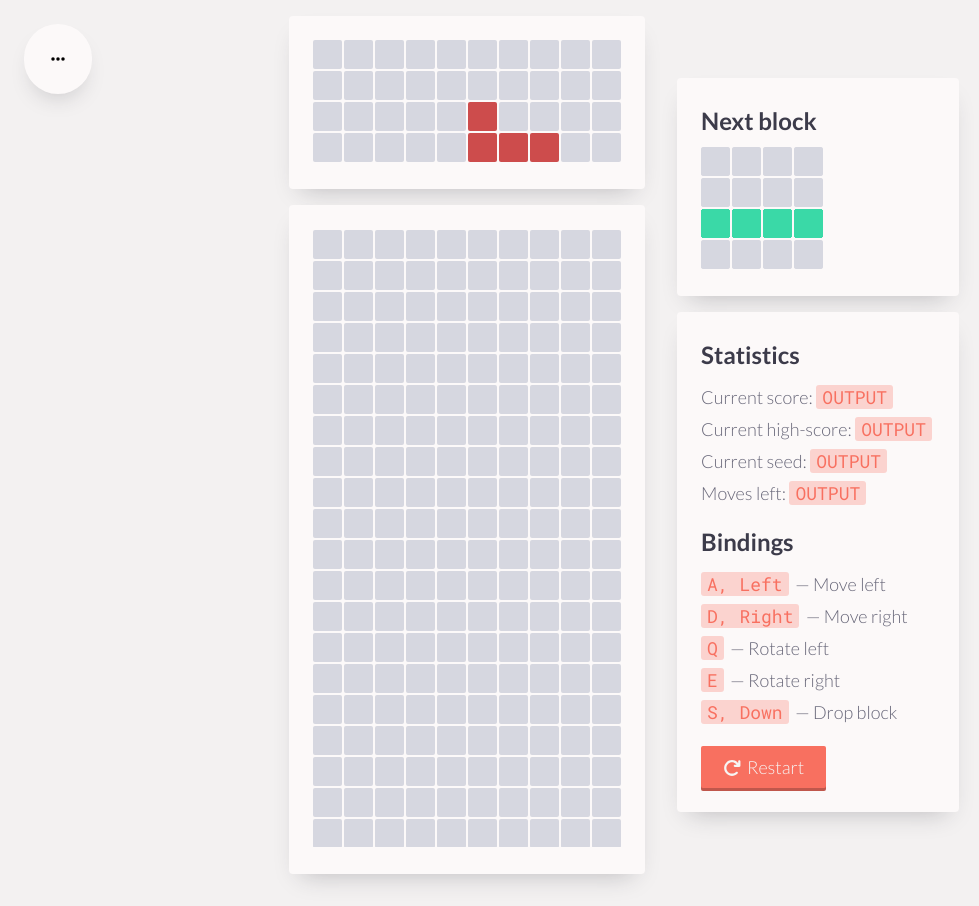
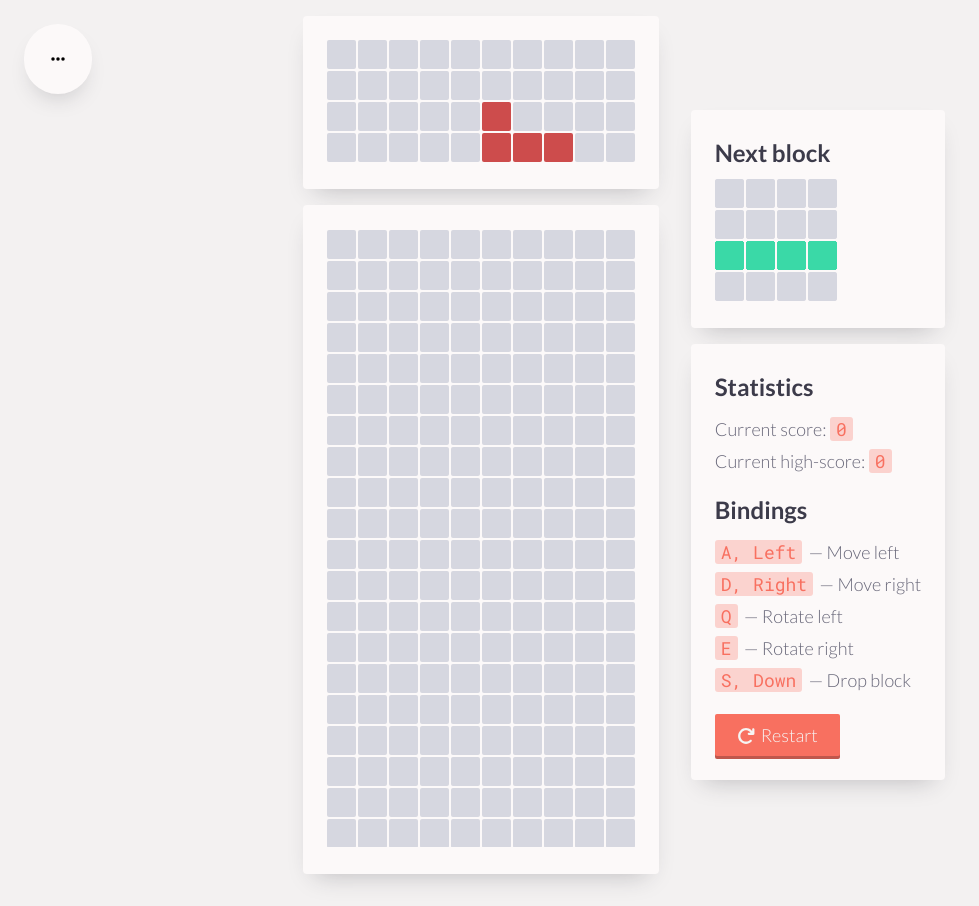
Before and after one commit to clk1006/teris, a Next.js app: page / in a window 1280 px wide. Both pictures are taken after a click on the button "Start". Shown: the whole page, without its empty margins (0-979 px from the left). Built offline with nearby package versions, Linux system fonts and the light colour scheme.

Commit message:
displays score now

```diff
--- a/pages/index.js
+++ b/pages/index.js
@@ -379,19 +379,11 @@ export default function Home() {
                     <div className="stats-container">
                       <div className="stat-container">
                         <span>Current score: </span>
-                        <span className="output output-score">OUTPUT</span>
+                        <span className="output output-score">{data.score}</span>
                       </div>
                       <div className="stat-container">
                         <span>Current high-score: </span>
-                        <span className="output output-high-score">OUTPUT</span>
-                      </div>
-                      <div className="stat-container">
-                        <span>Current seed: </span>
-                        <span className="output output-seed">OUTPUT</span>
-                      </div>
-                      <div className="stat-container">
-                        <span>Moves left: </span>
-                        <span className="output moves-left">OUTPUT</span>
+                        <span className="output output-high-score">{data.score}</span>
                       </div>
                     </div>
 
```
